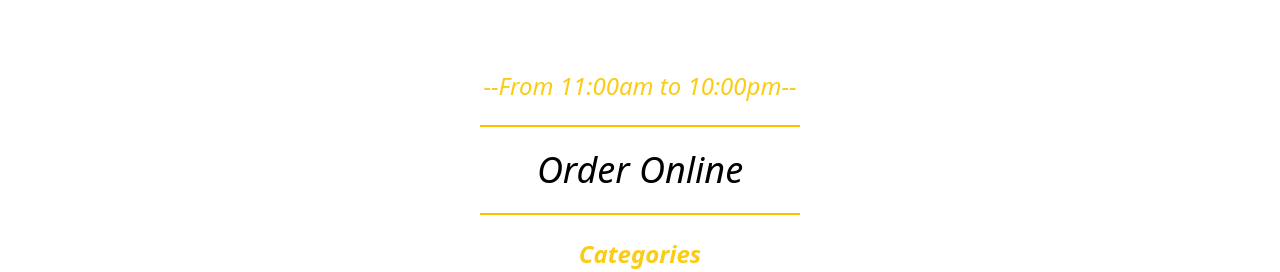
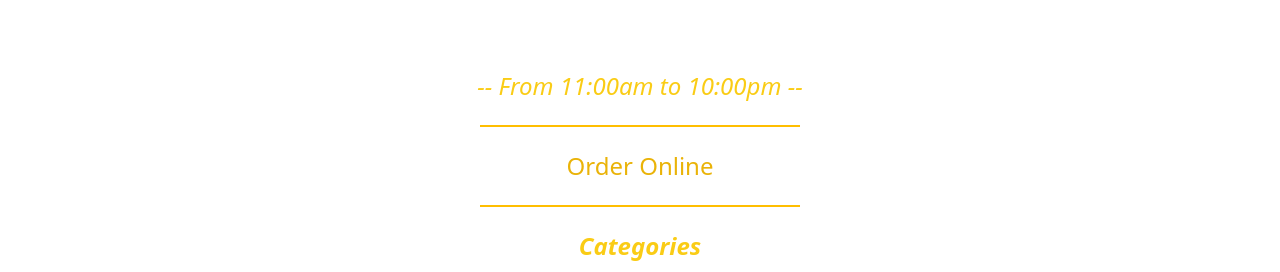
Before and after one commit to Mthe001/Bestro-restaurant, a React (Vite) app: page / in a window 1280 px wide. Shown: the part 778-1050 px from the top of the page. Built offline with nearby package versions, Linux system fonts and the light colour scheme.

Commit message:
feat(sectionTitle):initalize-dynamic--__--title-component

```diff
--- a/src/Pages/Home/Header/Header.jsx
+++ b/src/Pages/Home/Header/Header.jsx
@@ -1,20 +1,17 @@
 import React from 'react';
 import Category from './Category/Category';
+import SectionTitle from '../../../components/SectionTitle/SectionTitle';
 
 const Header = () => {
     return (
         <div>
-            <div className='text-center'>
-                <h1 className='italic md:text-xl text-sm  lg:text-2xl   text-yellow-400 '>--From 11:00am to 10:00pm--</h1>
+            <section>
+                <SectionTitle
+                    subHeading={'-- From 11:00am to 10:00pm --'}
+                    heading={"Order Online"}>
 
-                <div>
-                    <div className='divider divider-warning w-[25%] mx-auto'></div>
-                    <div className='italic font-sm dark:text-orange-600 text-black lg:text-4xl md:text-3xl text-lg'>
-                        Order Online
-                    </div>
-                    <div className='divider divider-warning w-[25%] mx-auto'></div>
-                </div>
-            </div>
+                </SectionTitle>
+            </section>
 
 
 
--- /dev/null
+++ b/src/components/SectionTitle/SectionTitle.jsx
@@ -0,0 +1,14 @@
+import React from 'react';
+
+const SectionTitle = ({ heading, subHeading }) => {
+    return (
+        <div className='text-center'>
+            <p className='italic md:text-xl text-sm  lg:text-2xl  text-yellow-400 '>{subHeading}</p>
+            <div className='divider divider-warning w-[25%] mx-auto'></div>
+            <h3 className='text-xl md:text-xl lg:text-2xl text-yellow-500 dark:text-orange-500'>{heading}</h3>
+            <div className='divider divider-warning w-[25%] mx-auto'></div>
+        </div>
+    );
+};
+
+export default SectionTitle;
```
